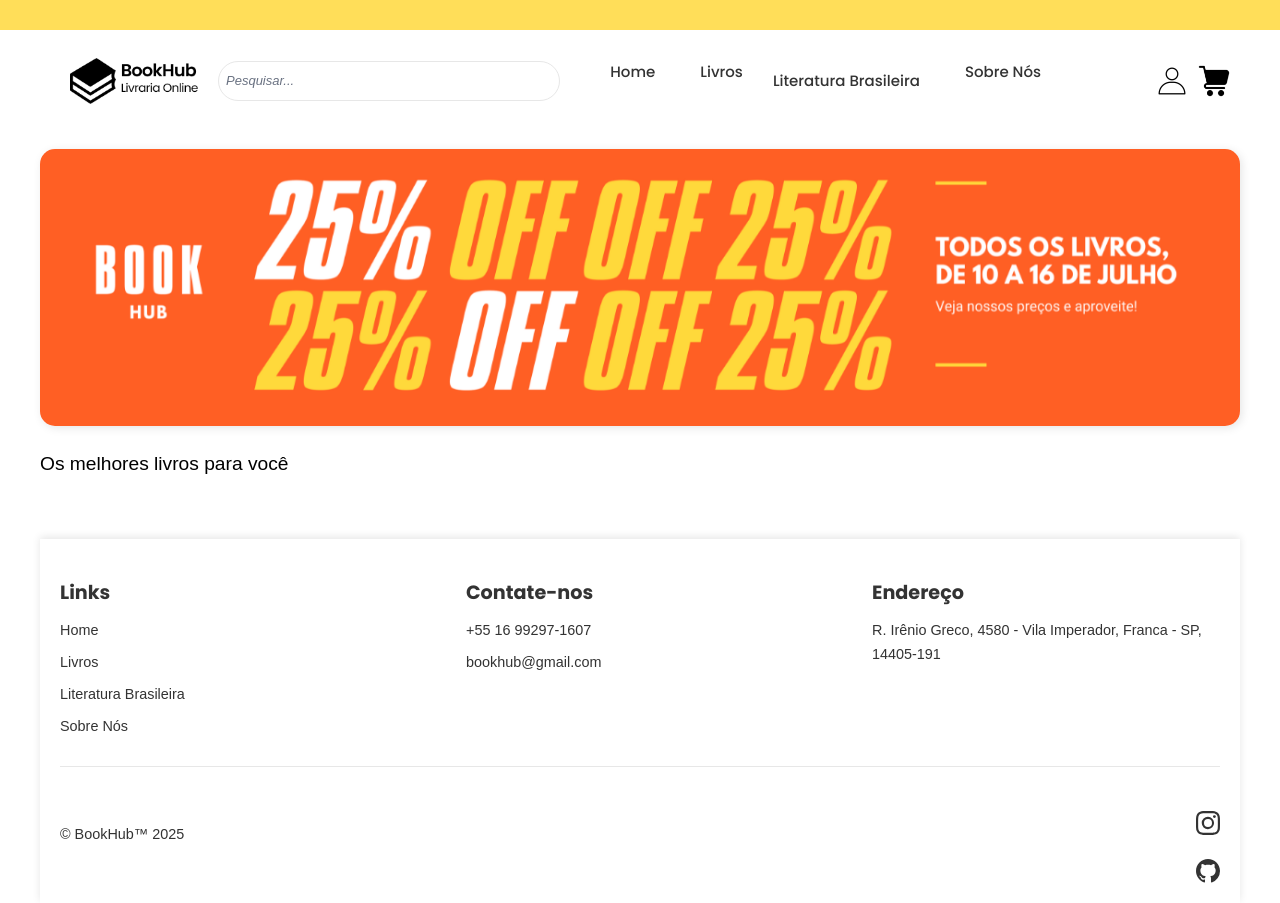
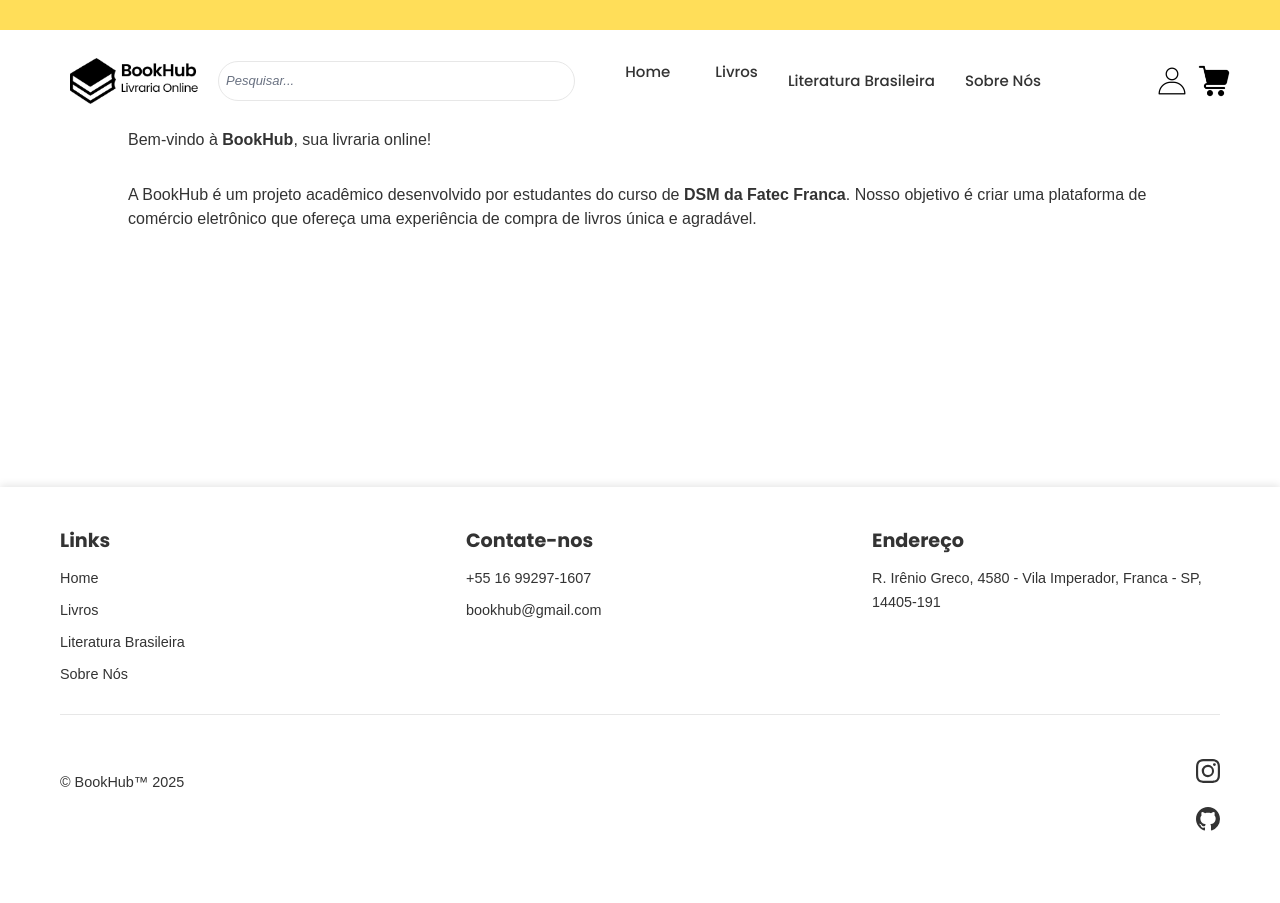
Before and after one commit to anamota13/BOOKHUB_PI, a React (Create React App) app in the folder bookhub/: page /sobre in a window 1280 px wide. Before the commit this address led to /. After the commit the page ends 851 px from the top, so only its background shows below. Built offline with nearby package versions, Linux system fonts and the light colour scheme.

Commit message:
Criação da tela 'Sobre' e iniciando a adição de conteúdos.

```diff
--- a/bookhub/src/App.js
+++ b/bookhub/src/App.js
@@ -9,6 +9,7 @@ import Faixa from './components/Faixa/Faixa';
 import LiteraturaBrasileira from './components/LiteraturaBrasileira/LiteraturaBrasileira';
 import 'flowbite/dist/flowbite.css';
 import './index.css'; // ou outro arquivo CSS
+import Sobre from './components/Sobre/Sobre.js';
 
 
 function App() {
@@ -41,6 +42,7 @@ function MainContent() {
                 <Route path="/login" element={<Login />} />
                 <Route path="/cadastro" element={<Cadastro />} />
                 <Route path="*" element={<Navigate to="/" />} />
+                <Route path="/sobre" element={<Sobre/>} />
                 <Route path="/literatura-brasileira" element={<LiteraturaBrasileira />} />
             </Routes>
 
--- a/bookhub/src/components/Footer/Footer.js
+++ b/bookhub/src/components/Footer/Footer.js
@@ -2,7 +2,7 @@ import React from 'react';
 import { BsGithub, BsInstagram } from "react-icons/bs";
 import '../Footer/Footer.css';
 import LiteraturaBrasileira from '../LiteraturaBrasileira/LiteraturaBrasileira';
-
+import Sobre from '../Sobre/Sobre.js';
 
 const Footer = () => {
   return (
@@ -18,7 +18,7 @@ const Footer = () => {
               <li><a href="#">Home</a></li>
               <li><a href="#">Livros</a></li>
               <li><a href="LiteraturaBrasileira.js">Literatura Brasileira</a></li>
-              <li><a href="#">Sobre Nós</a></li>
+              <li><a href="Sobre.js">Sobre Nós</a></li>
             </ul>
           </div>
 
--- a/bookhub/src/components/LiteraturaBrasileira/LiteraturaBrasileira.css
+++ b/bookhub/src/components/LiteraturaBrasileira/LiteraturaBrasileira.css
@@ -40,7 +40,9 @@
 
 
     .mt-4 {
-      margin-top: 1rem;
+      /*margin-top: 1rem;*/
+      margin-top: 3%;
+      margin-bottom: 3%;
     }
 
     /* Link estilizado para voltar à home */
@@ -85,3 +87,9 @@
         padding-right: 0.75rem;
       }
     }
+
+    .content-text-literatura{
+    margin-left: 10%;
+    margin-right: 10%;
+
+    }
--- a/bookhub/src/components/LiteraturaBrasileira/LiteraturaBrasileira.js
+++ b/bookhub/src/components/LiteraturaBrasileira/LiteraturaBrasileira.js
@@ -7,7 +7,7 @@ function LiteraturaBrasileira() {
     return (
 
 
-      <div className="p-6">
+
         <div className="conteudo-lit">
 
         <div className='img-lit'>
@@ -18,11 +18,13 @@ function LiteraturaBrasileira() {
 </div>
 
 
+<div className="content-text-literatura">
+
 
           <p className="mt-4 text-lg">A história da literatura brasileira tem início em 1500 com a chegada dos portugueses no Brasil. Isso porque as sociedades que aqui estavam eram ágrafas, ou seja, não possuíam uma representação escrita.
        Assim, a produção literária começa quando os portugueses escrevem sobre suas impressões da terra encontrada e dos povos que aqui viviam.
 Ainda que sejam diários e documentos históricos, esses representam, as primeiras manifestações escritas em território brasileiro.</p>
-        </div>
+
         <h3 className="text-3xl font-bold">Divisão da Literatura Brasileira</h3>
         <p className="mt-4 text-lg">
           A literatura brasileira é subdividida em duas grandes eras que acompanham a evolução política e econômica do País.
@@ -36,6 +38,9 @@ Ainda que sejam diários e documentos históricos, esses representam, as primeir
           Voltar para Home
         </Link>
 
+        </div>
+
+
       </div>
     );
   }
--- a/bookhub/src/components/Navbar/Navbar.js
+++ b/bookhub/src/components/Navbar/Navbar.js
@@ -6,6 +6,7 @@ import Carrinho from '../../assets/images/carrinho.png';
 import './Navbar.css';
 import { Link } from 'react-router-dom';
 import LiteraturaBrasileira from '../LiteraturaBrasileira/LiteraturaBrasileira';
+import Sobre from '../Sobre/Sobre.js';
 
 
 function Navbar() {
@@ -27,7 +28,7 @@ function Navbar() {
                     <li><a href="/">Home</a></li>
                     <li><a href="/about">Livros</a></li>
                     <Link to="/literatura-brasileira">Literatura Brasileira</Link>
-                    <li><a href="/contact">Sobre Nós</a></li>
+                    <Link to="/sobre">Sobre Nós</Link>
                 </ul>
 
                 <div className="navbar-icon" onClick={() => navigate('/login')} style={{ cursor: 'pointer' }}>
--- /dev/null
+++ b/bookhub/src/components/Sobre/Sobre.css
@@ -0,0 +1,11 @@
+.content-sobre {
+    margin-top: 10%;
+    margin-left: 10%;
+    margin-right: 10%;
+    margin-bottom: 20%;
+
+}
+
+.content-sobre h1{
+    margin-bottom: 3%;
+}
--- /dev/null
+++ b/bookhub/src/components/Sobre/Sobre.js
@@ -0,0 +1,16 @@
+import React from 'react';
+import "./Sobre.css"
+
+function Sobre() {
+    return (
+        <div className="content-sobre">
+            <h1>Bem-vindo à <strong>BookHub</strong>, sua livraria online!</h1>
+            <p>
+                A BookHub é um projeto acadêmico desenvolvido por estudantes do curso de <strong>DSM da Fatec Franca</strong>.
+                Nosso objetivo é criar uma plataforma de comércio eletrônico que ofereça uma experiência de compra de livros única e agradável.
+            </p>
+        </div>
+    );
+}
+
+export default Sobre;
```
